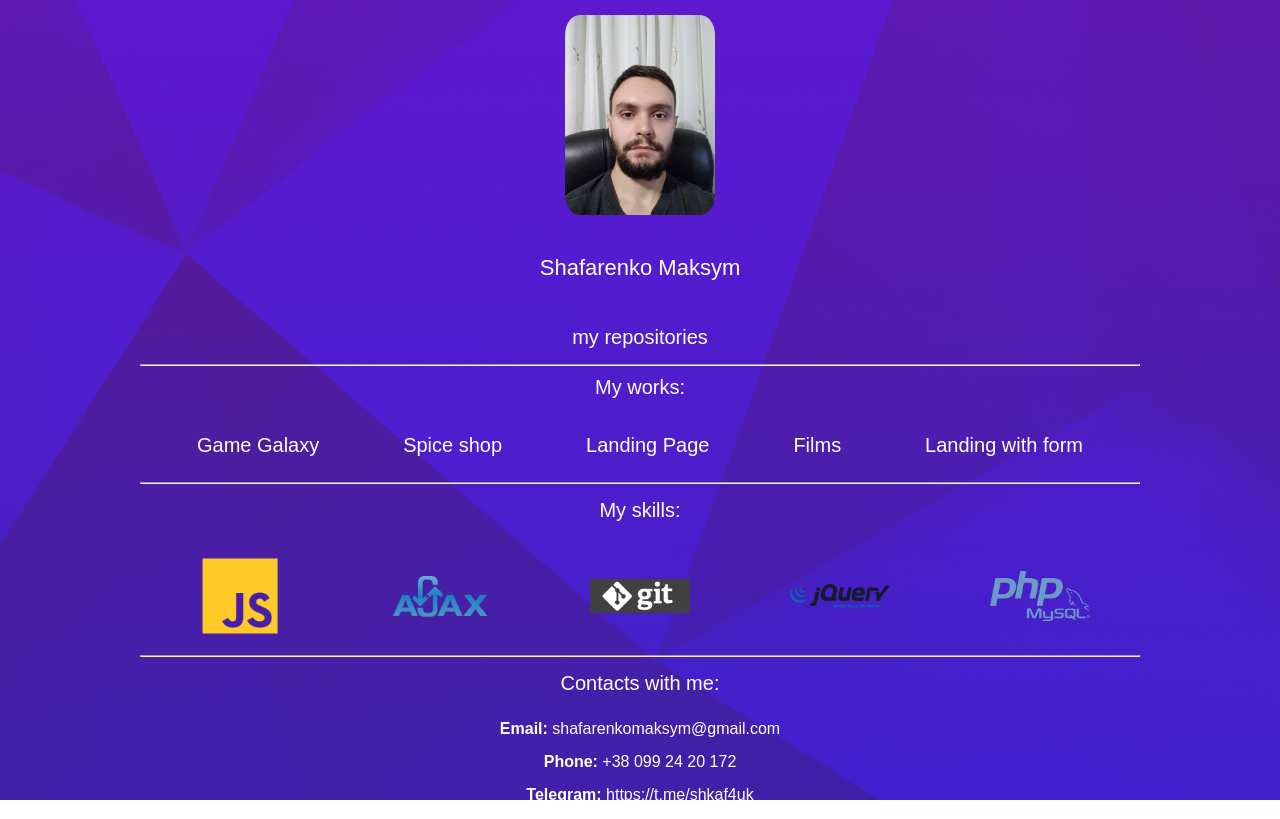
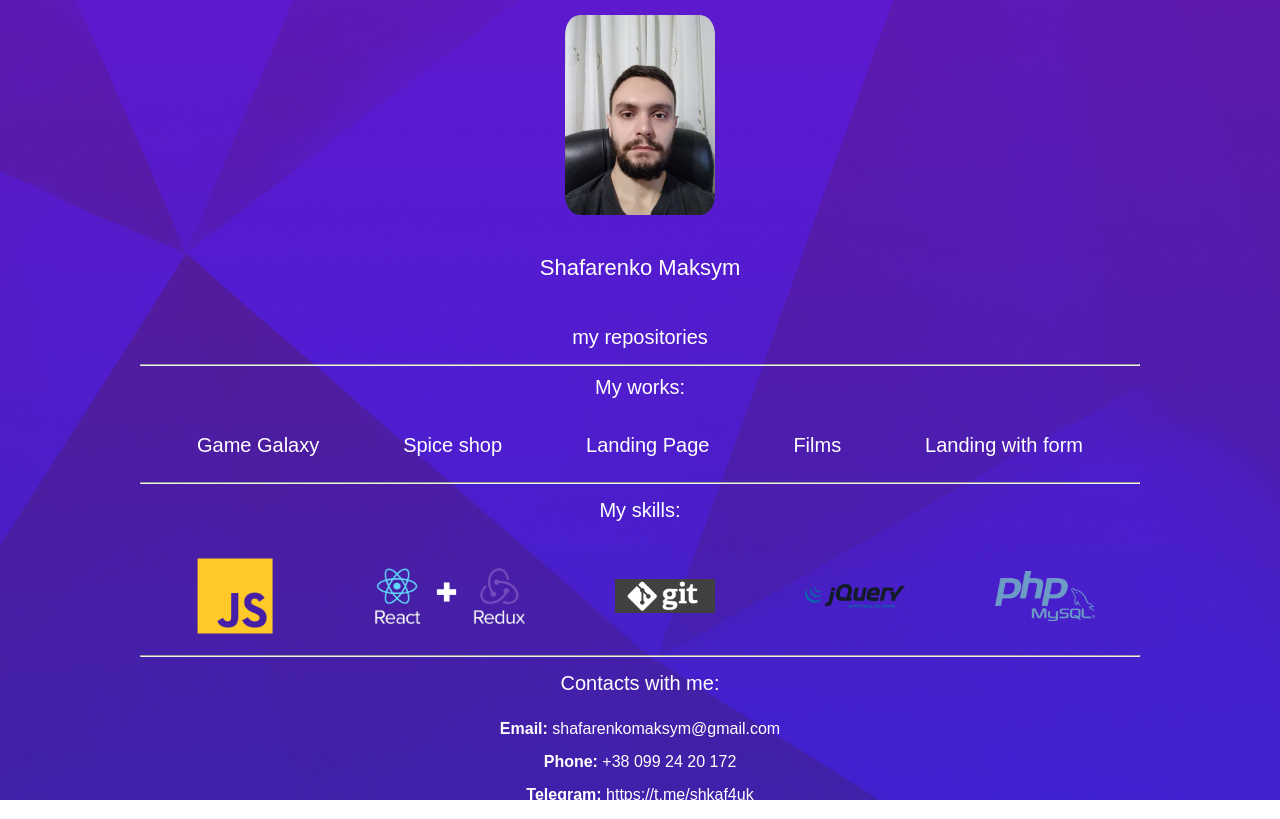
Before and after one commit to shkaf4uk/shkaf4uk.github.io, a plain HTML site: page my_profile/index.html in a window 1280 px wide. Drawn offline with Linux system fonts and the light colour scheme.

Commit message:
refactoring

```diff
--- a/my_profile/assets/css/main.css
+++ b/my_profile/assets/css/main.css
@@ -104,6 +104,10 @@ a {
 	margin: 9px;
 }
 
+#react_redux {
+ width: 150px;
+}
+
 .scale {
 	transition: 0.5s;
 }
--- a/my_profile/index.html
+++ b/my_profile/index.html
@@ -36,7 +36,7 @@
         </div>
         <div class="my__skills__img flex aic jcsa">
             <img class="scale" src="assets/images/js.png">
-            <img class="scale" src="assets/images/AJAX.webp">
+            <img id="react_redux" class="scale" src="assets/images/react-redux-react-js-and-redux-white.png">
             <img class="scale" src="assets/images/git.png">
             <img class="scale" src="assets/images/jquery.svg">
             <img class="scale" src="assets/images/php_PNG9.png">
```
Also changed, not shown: my_profile/assets/images/react-redux-react-js-and-redux-white.png (added).
